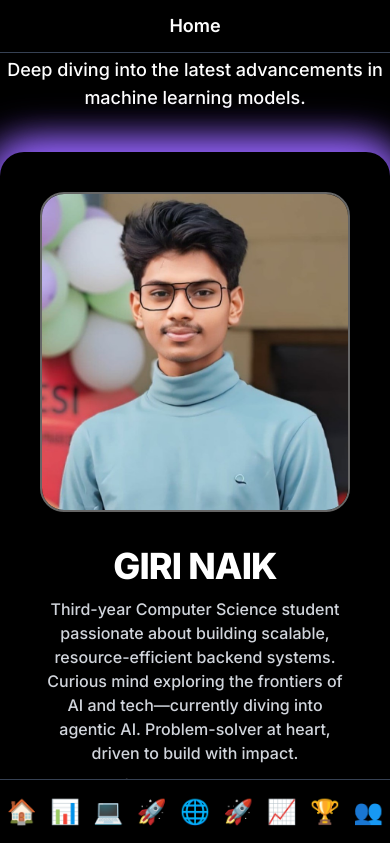
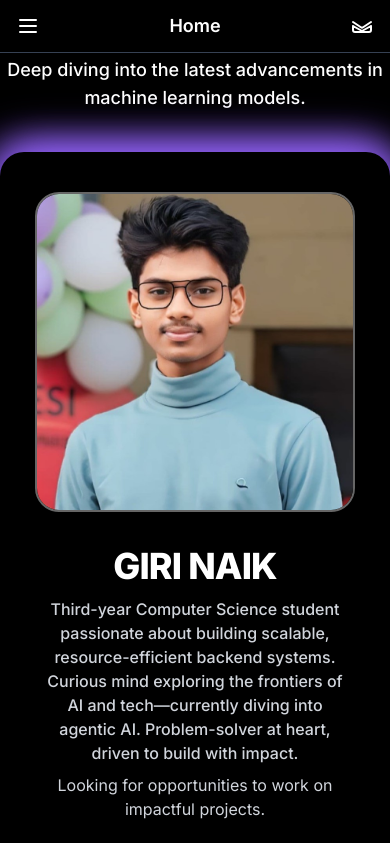
Before and after one commit to Mudavath-Giri-Naik/my-portfolio, a Next.js app: page / in a window 390 px wide. Shown: the top 843 px of the page. Built offline with nearby package versions, Linux system fonts and the light colour scheme.

Commit message:
Updated something new

```diff
--- a/src/app/layout.tsx
+++ b/src/app/layout.tsx
@@ -6,7 +6,7 @@ import Navigation from "@/components/Navigation";
 const inter = Inter({ subsets: ["latin"] });
 
 export const metadata: Metadata = {
-  title: "Personal Portfolio",
+  title: "Giri Naik",
   description: "A personal portfolio website with PWA capabilities",
   manifest: "/manifest.json",
   appleWebApp: {
@@ -42,8 +42,9 @@ export default function RootLayout({
         <meta name="format-detection" content="telephone=no" />
         <meta name="mobile-web-app-capable" content="yes" />
         <meta name="theme-color" content="#2563eb" />
-        <link rel="apple-touch-icon" href="/icons/icon-192x192.png" />
+        <link rel="apple-touch-icon" href="/profile.jpg" />
         <link rel="manifest" href="/manifest.json" />
+        <link rel="icon" href="/profile.jpg" />
       </head>
       <body className={inter.className + ' bg-black'}>
         <header className="w-full flex flex-col items-center pt-8 pb-2 bg-black">
--- a/src/app/page.tsx
+++ b/src/app/page.tsx
@@ -30,6 +30,12 @@ export default function Home() {
         body {
           background-color: #000 !important;
         }
+        @media (min-width: 768px) {
+          html,
+          body {
+            overflow: hidden;
+          }
+        }
       `}</style>
       <div className="flex flex-col items-center w-full min-h-[100vh] bg-black  text-white">
         {/* Animated Research/Work Sentences */}
--- a/src/components/Header.tsx
+++ b/src/components/Header.tsx
@@ -1,6 +1,19 @@
 'use client';
 
+import { useState } from 'react';
+import Link from 'next/link';
 import { usePathname } from 'next/navigation';
+
+// Define navItems locally for the header
+const navItems = [
+  { name: 'Home', path: '/', icon: '🏠' },
+  { name: 'DSA', path: '/dsa', icon: '📊' },
+  { name: 'Contributions', path: '/contributions', icon: '🌐' },
+  { name: 'Projects', path: '/projects', icon: '🚀' },
+  { name: 'Internships', path: '/internships', icon: '📈' },
+  { name: 'Certifications', path: '/certifications', icon: '🏆' },
+  { name: 'Blogs', path: '/blogs', icon: '👥' },
+];
 
 const pageTitles: { [key: string]: string } = {
   '/': 'Home',
@@ -14,14 +27,55 @@ const pageTitles: { [key: string]: string } = {
 };
 
 export default function Header() {
+  const [isMenuOpen, setIsMenuOpen] = useState(false);
   const pathname = usePathname();
   const title = pageTitles[pathname] || 'Portfolio';
 
+  const toggleMenu = () => {
+    setIsMenuOpen(!isMenuOpen);
+  };
+
+  const isActive = (path: string) => pathname === path;
+
   return (
     <div className="fixed top-0 left-0 right-0 bg-black border-b border-gray-700 z-40 md:hidden">
-      <div className="px-4 py-3 text-center">
-        <h1 className="text-lg font-semibold text-white">{title}</h1>
+      <div className="px-4 py-3 flex items-center justify-between">
+        {/* Hamburger Menu Toggle */}
+        <button onClick={toggleMenu} className="text-white focus:outline-none">
+          {isMenuOpen ? (
+            <svg className="w-6 h-6" fill="none" stroke="currentColor" viewBox="0 0 24 24" xmlns="http://www.w3.org/2000/svg"><path strokeLinecap="round" strokeLinejoin="round" strokeWidth="2" d="M6 18L18 6M6 6l12 12"></path></svg>
+          ) : (
+            <svg className="w-6 h-6" fill="none" stroke="currentColor" viewBox="0 0 24 24" xmlns="http://www.w3.org/2000/svg"><path strokeLinecap="round" strokeLinejoin="round" strokeWidth="2" d="M4 6h16M4 12h16M4 18h16"></path></svg>
+          )}
+        </button>
+        {/* Page Title */}
+        <h1 className="text-lg font-semibold text-white flex-grow text-center">{title}</h1>
+        {/* Mail Button */}
+        <a href="mailto:yourgirinaik@gmail.com" className="text-white focus:outline-none">
+          <svg className="w-6 h-6" fill="none" stroke="currentColor" viewBox="0 0 24 24" xmlns="http://www.w3.org/2000/svg"><path strokeLinecap="round" strokeLinejoin="round" strokeWidth="2" d="M3 8l7.89 5.26a2 2 0 002.22 0L21 8m-18 4v4a2 2 0 002 2h14a2 2 0 002-2v-4m-18 0l9 5 9-5"></path></svg>
+        </a>
       </div>
+
+      {/* Mobile Navigation Menu */}
+      {isMenuOpen && (
+        <nav className="bg-black border-t border-gray-700 py-2">
+          <ul className="flex flex-col items-center">
+            {navItems.map((item) => (
+              <li key={item.path} className="w-full text-center">
+                <Link
+                  href={item.path}
+                  className={`block py-2 text-lg font-semibold ${
+                    isActive(item.path) ? 'text-blue-500' : 'text-white hover:text-gray-400'
+                  }`}
+                  onClick={toggleMenu} // Close menu on link click
+                >
+                  {item.name}
+                </Link>
+              </li>
+            ))}
+          </ul>
+        </nav>
+      )}
     </div>
   );
 }
--- a/src/components/Navigation.tsx
+++ b/src/components/Navigation.tsx
@@ -8,11 +8,9 @@ import Header from './Header';
 const navItems = [
   { name: 'Home', path: '/', icon: '🏠' },
   { name: 'DSA', path: '/dsa', icon: '📊' },
-  { name: 'Development', path: '/development', icon: '💻' },
-  { name: 'AI & ML', path: '/ai', icon: '🚀' },
-  { name: 'Open Source', path: '/open-source', icon: '🌐' },
+  { name: 'Contributions', path: '/contributions', icon: '🌐' },
   { name: 'Projects', path: '/projects', icon: '🚀' },
-  { name: 'Experience', path: '/experience', icon: '📈' },
+  { name: 'Internships', path: '/experience', icon: '📈' },
   { name: 'Certifications', path: '/certifications', icon: '🏆' },
   { name: 'Blogs', path: '/blogs', icon: '👥' },
 ];
@@ -38,22 +36,6 @@ const Navigation = () => {
     return (
       <>
         <Header />
-        <div className="fixed bottom-0 left-0 right-0 bg-black border-t border-gray-700 z-50">
-          <div className="flex justify-around items-center h-16">
-            {navItems.map((item) => (
-              <Link
-                key={item.path}
-                href={item.path}
-                className={`flex flex-col items-center justify-center w-full h-full ${
-                  isActive(item.path) ? 'text-blue-500' : 'text-white'
-                }`}
-                aria-label={item.name}
-              >
-                <span className="text-2xl">{item.icon}</span>
-              </Link>
-            ))}
-          </div>
-        </div>
       </>
     );
   }
--- a/src/components/ProfileCard.tsx
+++ b/src/components/ProfileCard.tsx
@@ -78,22 +78,26 @@ export default function ProfileCard() {
 
   return (
     <div className="flex flex-col md:flex-row items-center gap-8 w-full max-w-6xl p-10 md:p-16 bg-black text-white rounded-3xl overflow-hidden" style={{ position: 'relative', boxShadow: '0px -10px 40px 0px rgba(150, 100, 255, 0.8), 10px 0px 40px 0px rgba(150, 100, 255, 0.8), -10px 0px 40px 0px rgba(150, 100, 255, 0.8)' }}>
-      {/* Profile Image or Avatar */}
-      <div className="flex-shrink-0">
+      {/* Profile Image Container - Fixed size, handles shadow, border, rounding, and overflow clipping */}
+      <div className="flex-shrink-0 w-80 h-80 rounded-3xl overflow-hidden shadow-lg border-2 border-white/40">
         {!imgError ? (
-          <motion.div whileHover={{ scale: 1.05, transition: { duration: 0.3 } }}>
+          <motion.div
+            className="w-full h-full" // Fill the container
+            whileHover={{ scale: 1.05, transition: { duration: 0.3 } }}
+          >
             <Image
               src={PROFILE_IMAGE}
               alt="Giri Naik profile"
-              width={400}
-              height={400}
-              className="rounded-3xl object-cover w-80 h-80 md:w-80 md:h-80 shadow-lg border-2 border-white/40"
+              width={400} // Intrinsic width of the source image
+              height={400} // Intrinsic height of the source image
+              className="object-cover w-full h-full" // Make image fill the motion.div
               onError={() => setImgError(true)}
               priority
             />
           </motion.div>
         ) : (
-          <div className="w-72 h-72 md:w-80 md:h-80 rounded-3xl bg-gray-700 flex items-center justify-center shadow-lg border-2 border-white/40">
+          // Fallback Avatar - Fills the same fixed-size container
+          <div className="w-full h-full bg-gray-700 flex items-center justify-center">
             <svg width="120" height="120" viewBox="0 0 120 120" fill="none" xmlns="http://www.w3.org/2000/svg">
               <circle cx="60" cy="60" r="60" fill="#4A5568" />
               <ellipse cx="60" cy="70" rx="35" ry="30" fill="#A0AEC0" />
@@ -104,6 +108,7 @@ export default function ProfileCard() {
           </div>
         )}
       </div>
+
       {/* Profile Info */}
       <div className="flex-1 flex flex-col items-center md:items-start text-center md:text-left">
         <h2 className="text-4xl md:text-5xl font-extrabold text-white mb-2 tracking-tight leading-tight">
```
